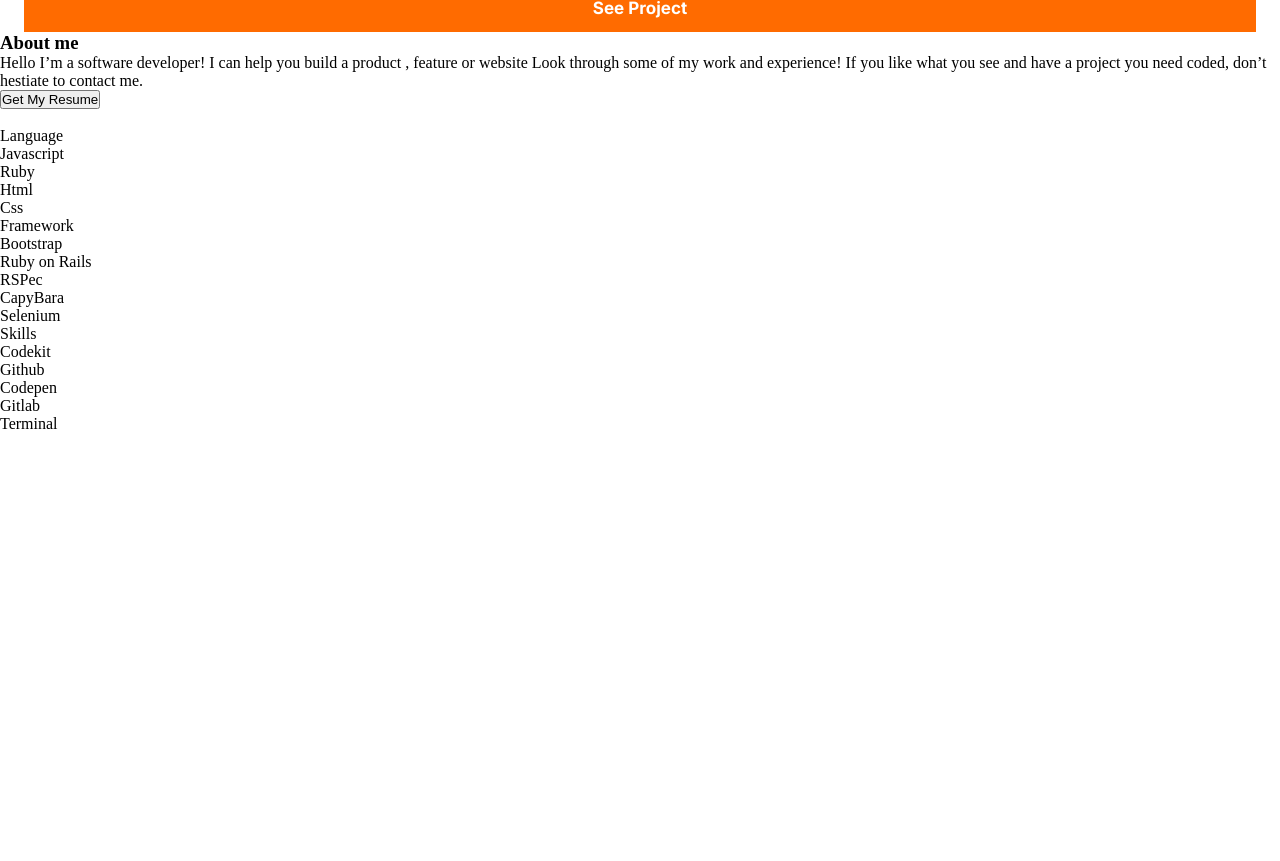
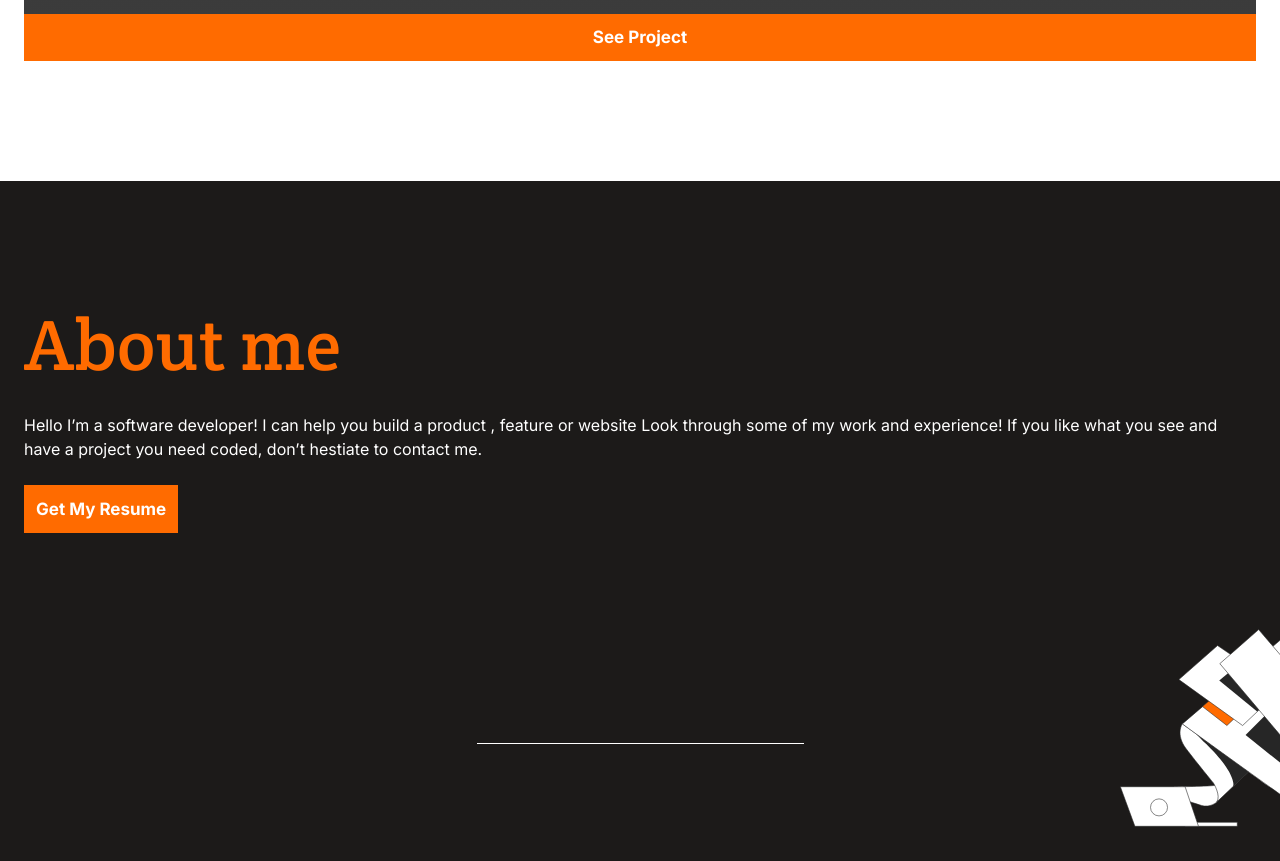
Before and after one commit to serialferris/Project-Portfolio, a website: page index.html in a window 1280 px wide. Shown: the part 3741-4602 px from the top of the page. Before the commit the page ends 4174 px from the top, so only its background shows below. Drawn offline with Linux system fonts and the light colour scheme; a web font is replaced by a local one.

Commit message:
added about image and style.css for about section

```diff
--- a/style.css
+++ b/style.css
@@ -83,6 +83,11 @@ body {
   left: 50%;
 }
 
+.work {
+  display: block;
+  padding: 120px 0;
+}
+
 .work-container {
   display: flex;
   padding: 0 24px;
@@ -123,8 +128,6 @@ body {
 }
 
 .project-title {
-  width: 327px;
-  height: 36px;
   font-family: 'Crete Round';
   font-style: normal;
   font-weight: 400;
@@ -136,8 +139,6 @@ body {
 }
 
 .project-text {
-  width: 327px;
-  height: 147px;
   font-family: 'Inter';
   font-style: normal;
   font-weight: 400;
@@ -231,3 +232,110 @@ body {
   border: none;
 
 }
+
+.about {
+background-color: #1c1a19;
+display: flex;
+flex-direction: column;
+align-items: center;
+background-image: url(./images/about-image.svg);
+background-repeat: no-repeat;
+background-position: top 25rem right;
+}
+
+.about-first--container {
+  display: flex;
+  flex-direction: column;
+  gap: 24px;
+  padding: 120px 24px;
+  margin-bottom: 90px;
+}
+
+.aboutheading {
+  font-family: 'Crete Round';
+  font-style: normal;
+  font-weight: 400;
+  font-size: 72px;
+  line-height: 88px;
+  letter-spacing: 0.37px;
+  color: #ff6b00;
+}
+
+.mydescription {
+  font-family: 'Inter', sans-serif;
+  font-weight: 400;
+  font-size: 16px;
+  line-height: 24px;
+  color: #fff;
+}
+
+.resume {
+  font-family: 'Inter', sans-serif;
+  font-weight: 700;
+  font-size: 17px;
+  line-height: 24px;
+  color: white;
+  padding: 12px;
+  letter-spacing: 3%;
+  width: max-content;
+  background-color: #ff6b00;
+  border: none;
+}
+
+.about-skills--container {
+  display: flex;
+  flex-direction: column;
+  padding: 120px 0;
+  gap: 24px;
+}
+
+.skill-li--container {
+  display: flex;
+  flex-direction: column;
+  gap: 24px;
+}
+
+.skill-li-title {
+  display: flex;
+  gap: 12px;
+  font-family: 'Inter', sans-serif;
+  font-weight: 700;
+  font-size: 32px;
+  line-height: 44px;
+  color: #fff;
+  justify-content: center;
+  align-items: center;
+}
+
+.skill-li-title .icon {
+  font-family: 'Inter', sans-serif;
+  font-weight: 500;
+  width: 18px;
+  height: 18px;
+  background-color: #ff6b00;
+}
+
+.lang-icon {
+  transform: rotate(45deg);
+}
+
+.skill-icon {
+  border-radius: 50%;
+}
+
+.skill-container--ul {
+  display: flex;
+  flex-direction: column;
+  list-style: none;
+  text-align: center;
+  gap: 8px;
+}
+
+.ul--li {
+  font-family: 'Inter', sans-serif;
+  font-weight: 400;
+  font-size: 22px;
+  line-height: 42.7px;
+  color: white;
+  padding: 12px;
+}
```
Also changed, not shown: images/about-image.svg (added).
